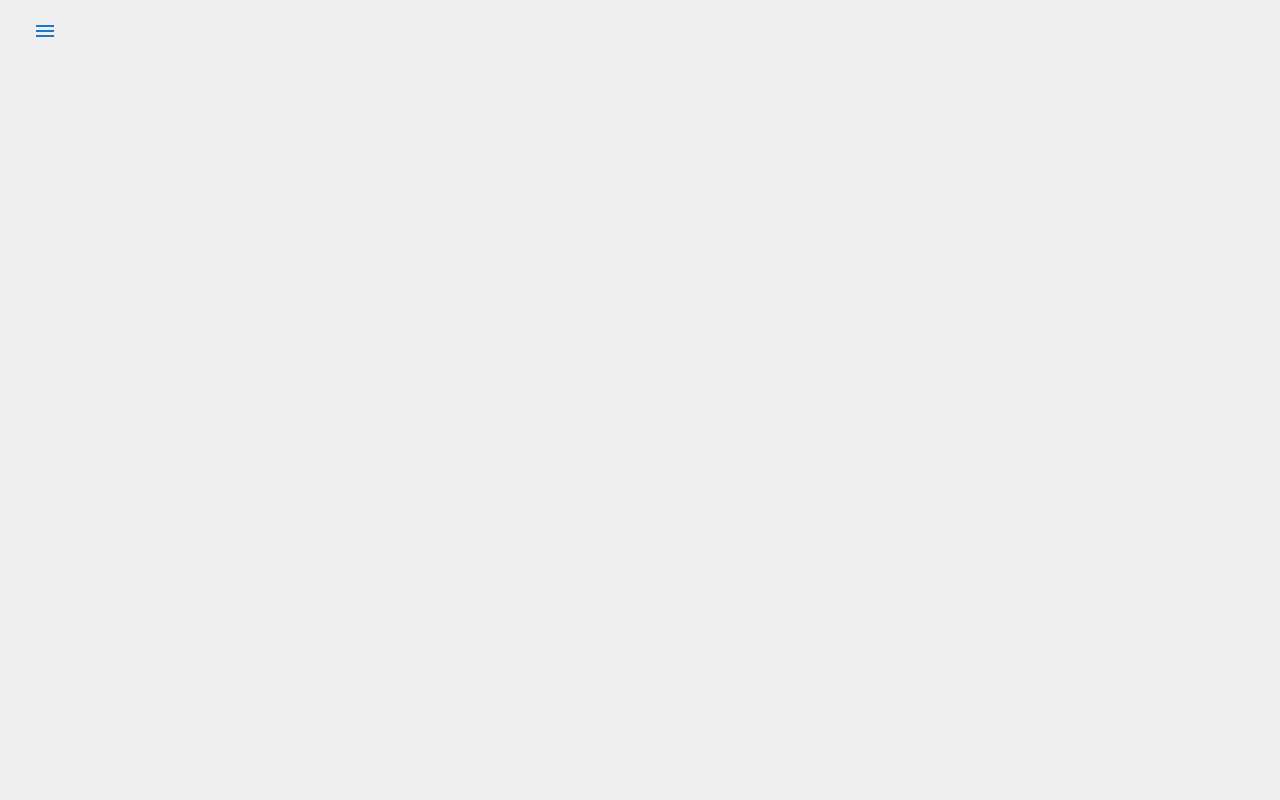
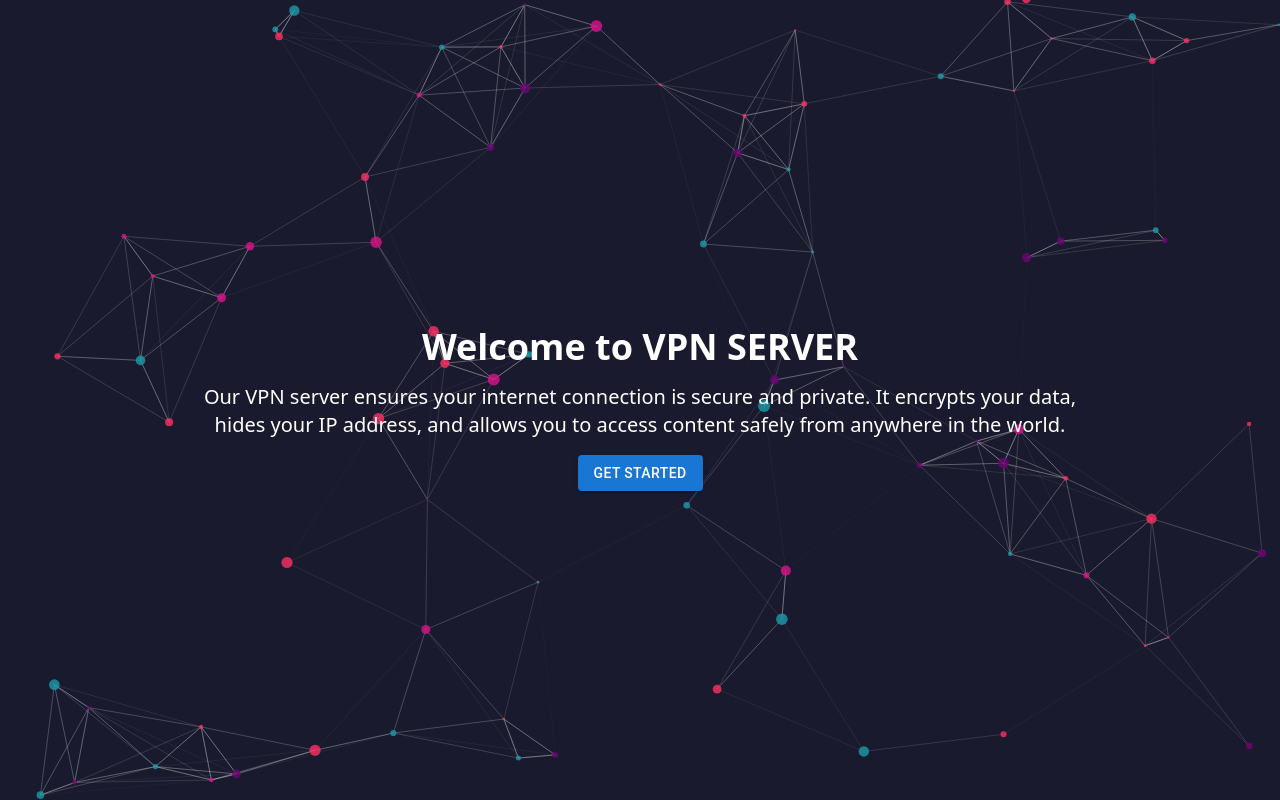
Before and after one commit to gitOfKumarSathish/wireGuardVPN, a React (Vite) app: page / in a window 1280 px wide. Before the commit this address had no page. Built offline with nearby package versions, Linux system fonts and the light colour scheme.

Commit message:
Add Home page and particle background effect; update routing and dependencies

```diff
--- a/package.json
+++ b/package.json
@@ -20,7 +20,9 @@
     "react": "^19.0.0",
     "react-dom": "^19.0.0",
     "react-router-dom": "^7.1.5",
-    "tailwindcss": "^4.0.3"
+    "react-tsparticles": "^2.12.2",
+    "tailwindcss": "^4.0.3",
+    "tsparticles-slim": "^2.12.0"
   },
   "devDependencies": {
     "@eslint/js": "^9.19.0",
--- a/src/App.tsx
+++ b/src/App.tsx
@@ -2,6 +2,7 @@ import './App.css';
 
 import { BrowserRouter as Router, Route, Routes } from 'react-router-dom';
 
+import Home from './auth/Home';
 import NavigationDrawer from './components/NavigationDrawer';
 import Dashboard from './pages/Dashboard';
 import Help from './pages/Help';
@@ -15,6 +16,7 @@ function App() {
     <Router>
       <NavigationDrawer />
       <Routes>
+        <Route path="/" element={<Home />} />
         <Route path="/dashboard" element={<Dashboard />} />
         <Route path="/peers" element={<Peers />} />
         <Route path="/peers/:publicKey" element={<PeerDetails />} />
--- /dev/null
+++ b/src/auth/Home.tsx
@@ -0,0 +1,22 @@
+import ParticlesBackground from '../utils/ParticleBackground';
+import Stack from '@mui/material/Stack';
+import Button from '@mui/material/Button';
+
+const Home = () => {
+    return (
+        <div className="w-[100%] h-[90vh] relative">
+            <ParticlesBackground />
+            <div className="flex justify-center flex-col items-center h-full absolute top-0 left-0 w-full text-center px-4">
+                <h1 className='text-4xl text-white mb-4 font-bold'>Welcome to VPN SERVER</h1>
+                <p className='text-white text-xl font-medium max-w-4xl mb-4'>
+                    Our VPN server ensures your internet connection is secure and private. It encrypts your data, hides your IP address, and allows you to access content safely from anywhere in the world.
+                </p>
+                <Stack spacing={2} direction="row">
+                    <Button variant="contained">Get Started</Button>
+                </Stack>
+            </div>
+        </div>
+    );
+};
+
+export default Home;
--- /dev/null
+++ b/src/utils/ParticleBackground.tsx
@@ -0,0 +1,97 @@
+import { useCallback } from 'react';
+import Particles from 'react-tsparticles';
+import { ISourceOptions } from 'tsparticles-engine';
+import { loadSlim } from 'tsparticles-slim'; // Ensures smooth performance
+
+const ParticlesBackground: React.FC = () => {
+    const particlesInit = useCallback(async (engine: any) => {
+        await loadSlim(engine); // Load the Slim Engine for better performance
+    }, []);
+
+    return (
+        <Particles
+            id="tsparticles"
+            init={particlesInit}
+            options={{
+                background: {
+                    color: "#1a1a2e", // Dark purple-blue background for a premium look
+                },
+                fpsLimit: 60,
+                interactivity: {
+                    events: {
+                        onHover: {
+                            enable: true,
+                            mode: "grab", // Enables line connection when hovering
+                        },
+                        onClick: {
+                            enable: true,
+                            mode: "push",
+                        },
+                    },
+                    modes: {
+                        grab: {
+                            distance: 200, // Distance at which particles connect
+                            links: {
+                                opacity: 0.7, // Opacity of connection lines
+                                color: "#ffffff",
+                            },
+                        },
+                        push: {
+                            quantity: 4,
+                        },
+                    },
+                },
+                particles: {
+                    number: {
+                        value: 80, // Adjust number of particles
+                        density: {
+                            enable: true,
+                            value_area: 900,
+                        },
+                    },
+                    color: {
+                        value: ["#ff2e63", "#6a0572", "#1b9aaa", "#d9138a"], // Red, Purple, and Blue tones
+                    },
+                    shape: {
+                        type: "circle",
+                    },
+                    opacity: {
+                        value: 0.8,
+                        random: false,
+                    },
+                    size: {
+                        value: 6, // Larger particles for a more visible effect
+                        random: true,
+                        anim: {
+                            enable: true,
+                            speed: 3,
+                            size_min: 2,
+                            sync: false,
+                        },
+                    },
+                    move: {
+                        enable: true,
+                        speed: 2, // Slow smooth movement
+                        direction: "none",
+                        random: true,
+                        straight: false,
+                        outModes: {
+                            default: "out",
+                        },
+                        bounce: false,
+                    },
+                    links: {
+                        enable: true, // Enable lines between particles
+                        distance: 180, // Distance between connected particles
+                        color: "#ffffff",
+                        opacity: 0.3,
+                        width: 1,
+                    },
+                },
+                detectRetina: true,
+            } as ISourceOptions}
+        />
+    );
+};
+
+export default ParticlesBackground;
```
Also changed, not shown: 1 other file (tests, documents, lock files or other folders).
